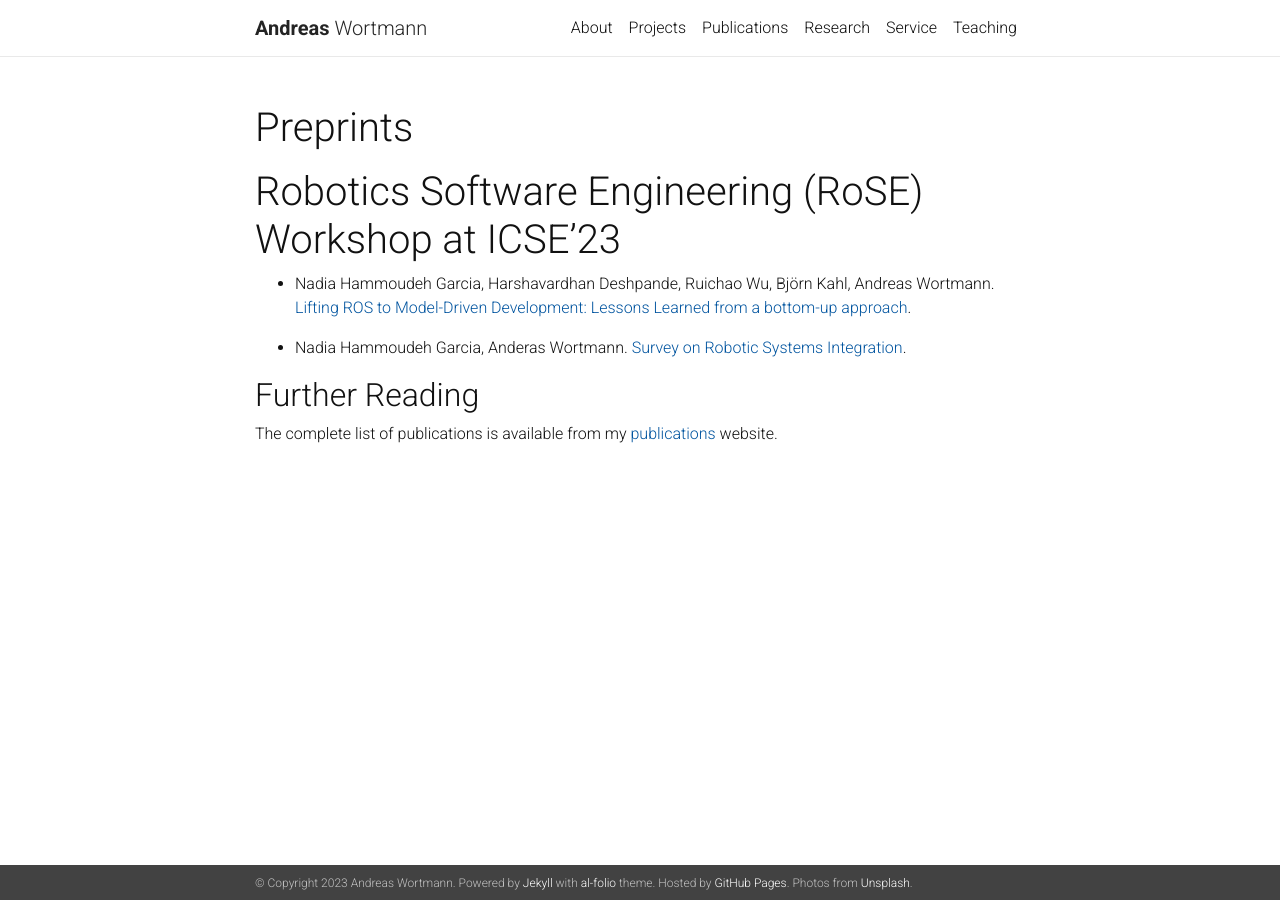
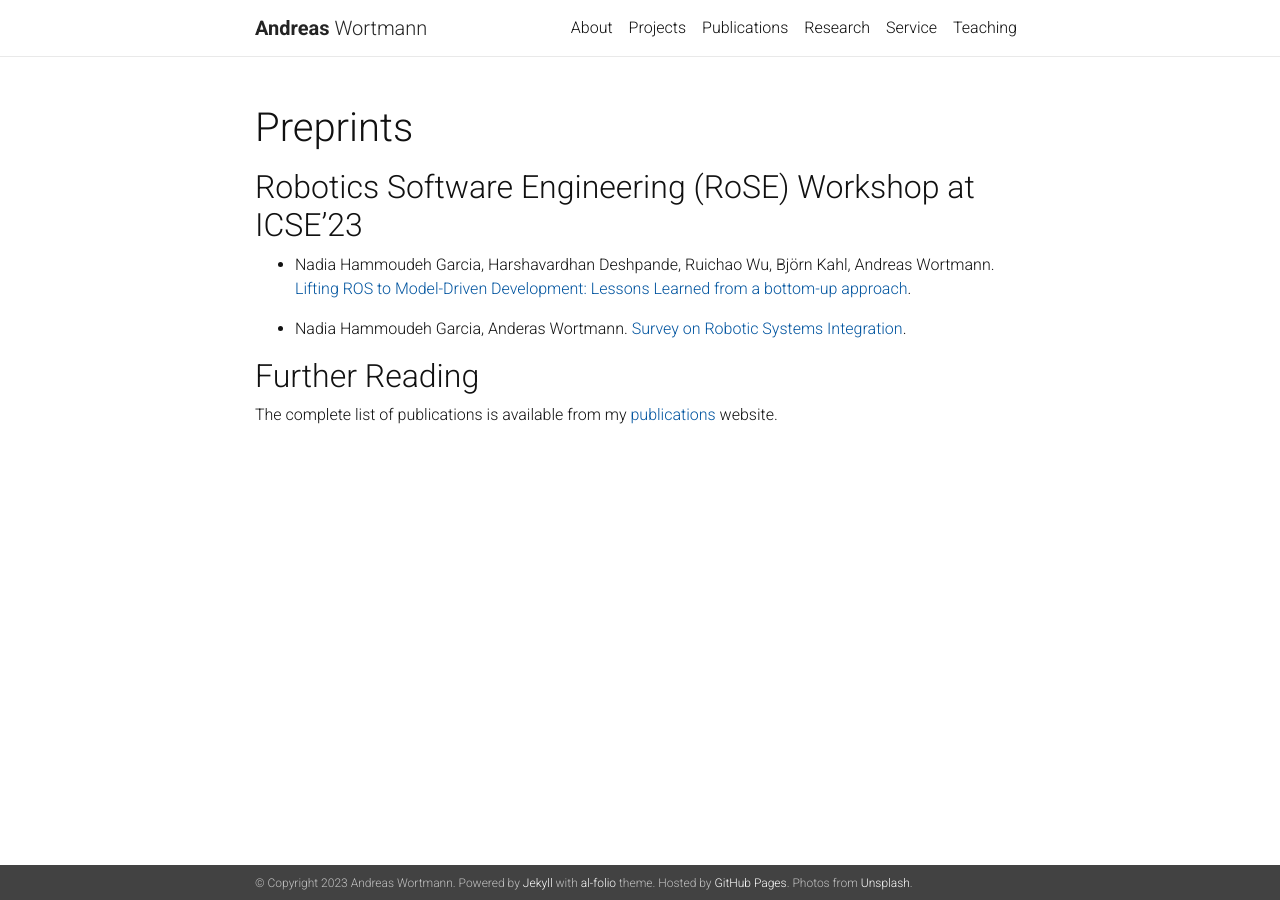
Before and after one commit to awortmann/awortmann.github.io, a Jekyll site: the page built from _pages/preprints.md, in a window 1280 px wide. Built offline with Jekyll 4.4.1, drawn with Linux system fonts in a browser that asks for light colours; nearby versions of some CDN libraries; a style sheet for code colours, icons or effects is not loaded.

Commit message:
Minor update

```diff
--- a/_pages/preprints.md
+++ b/_pages/preprints.md
@@ -6,7 +6,7 @@ description:
 nav: false
 ---
 
-# Robotics Software Engineering (RoSE) Workshop at ICSE'23
+## Robotics Software Engineering (RoSE) Workshop at ICSE'23
 
 
 - Nadia Hammoudeh Garcia, Harshavardhan Deshpande, Ruichao Wu, Björn Kahl, Andreas Wortmann. [Lifting ROS to Model-Driven Development: Lessons Learned from a bottom-up approach](../downloads/preprints/2023/Lifting_ROS_to_Model-Driven_Development_-_Lessons_Learned_from_a_bottom-up_approach.pdf).
```
